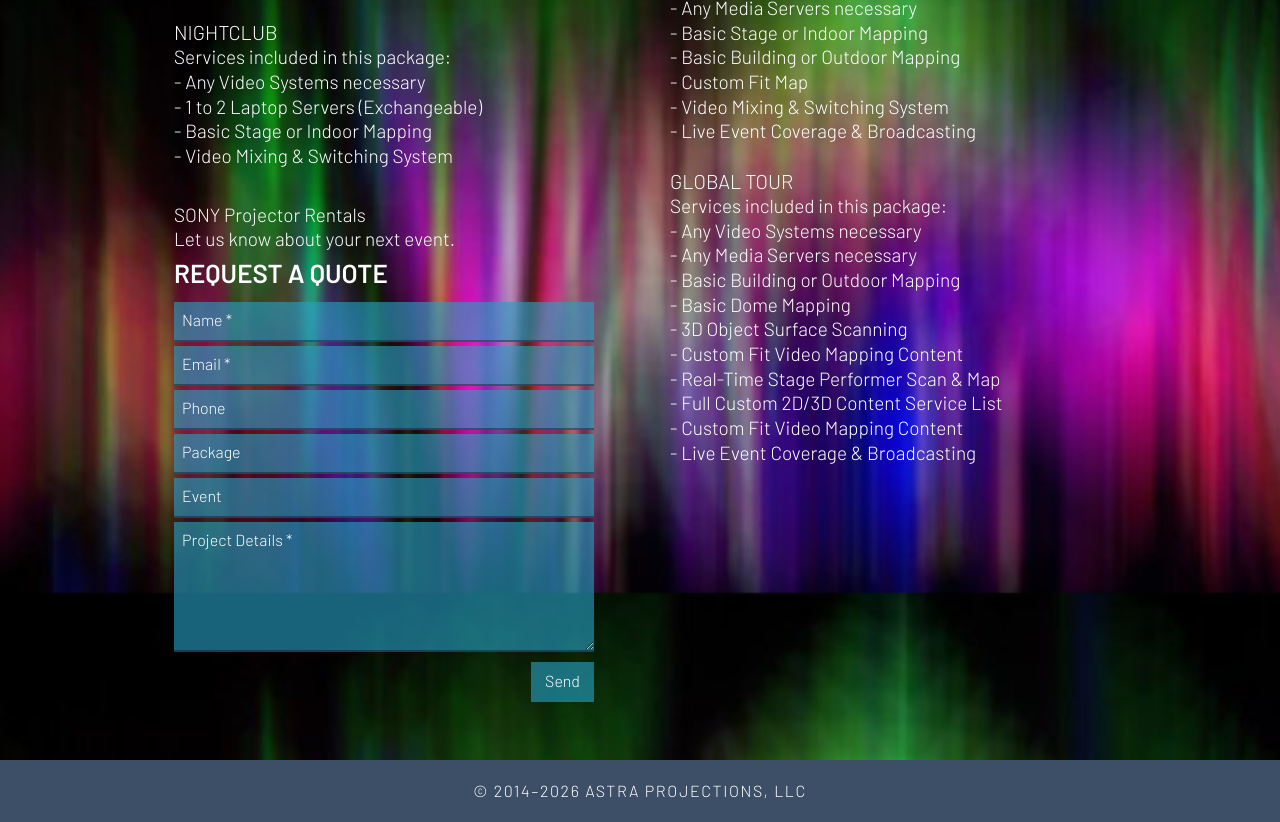
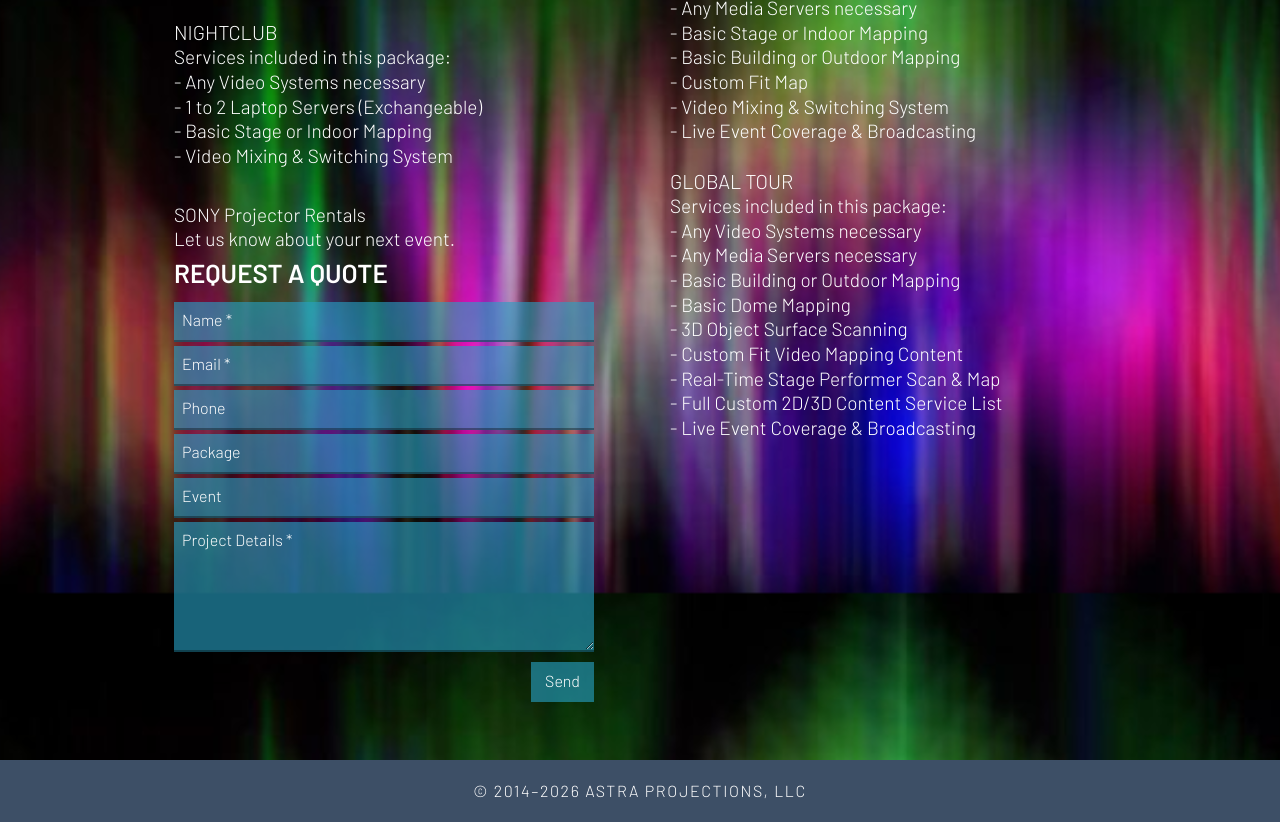
Before and after one commit to haijakd/astra-projections, a plain HTML site: page site/services.html in a window 1280 px wide. Shown: the part 1007-1829 px from the top of the page. Drawn offline with Linux system fonts and the light colour scheme.

Commit message:
Services: remove duplicate 'Custom Fit Video Mapping Content' from Global Tour

```diff
--- a/site/services.html
+++ b/site/services.html
@@ -73,7 +73,7 @@
     <ul><li>Any Video Systems necessary</li><li>Any Media Servers necessary</li><li>Basic Stage or Indoor Mapping</li><li>Basic Building or Outdoor Mapping</li><li>Custom Fit Map</li><li>Video Mixing &amp; Switching System</li><li>Live Event Coverage &amp; Broadcasting</li></ul>
     <h3>Global Tour</h3>
     <p style="margin:0">Services included in this package:</p>
-    <ul><li>Any Video Systems necessary</li><li>Any Media Servers necessary</li><li>Basic Building or Outdoor Mapping</li><li>Basic Dome Mapping</li><li>3D Object Surface Scanning</li><li>Custom Fit Video Mapping Content</li><li>Real-Time Stage Performer Scan &amp; Map</li><li>Full Custom 2D/3D Content Service List</li><li>Custom Fit Video Mapping Content</li><li>Live Event Coverage &amp; Broadcasting</li></ul>
+    <ul><li>Any Video Systems necessary</li><li>Any Media Servers necessary</li><li>Basic Building or Outdoor Mapping</li><li>Basic Dome Mapping</li><li>3D Object Surface Scanning</li><li>Custom Fit Video Mapping Content</li><li>Real-Time Stage Performer Scan &amp; Map</li><li>Full Custom 2D/3D Content Service List</li><li>Live Event Coverage &amp; Broadcasting</li></ul>
   </div>
 </section>
 </main>
```
